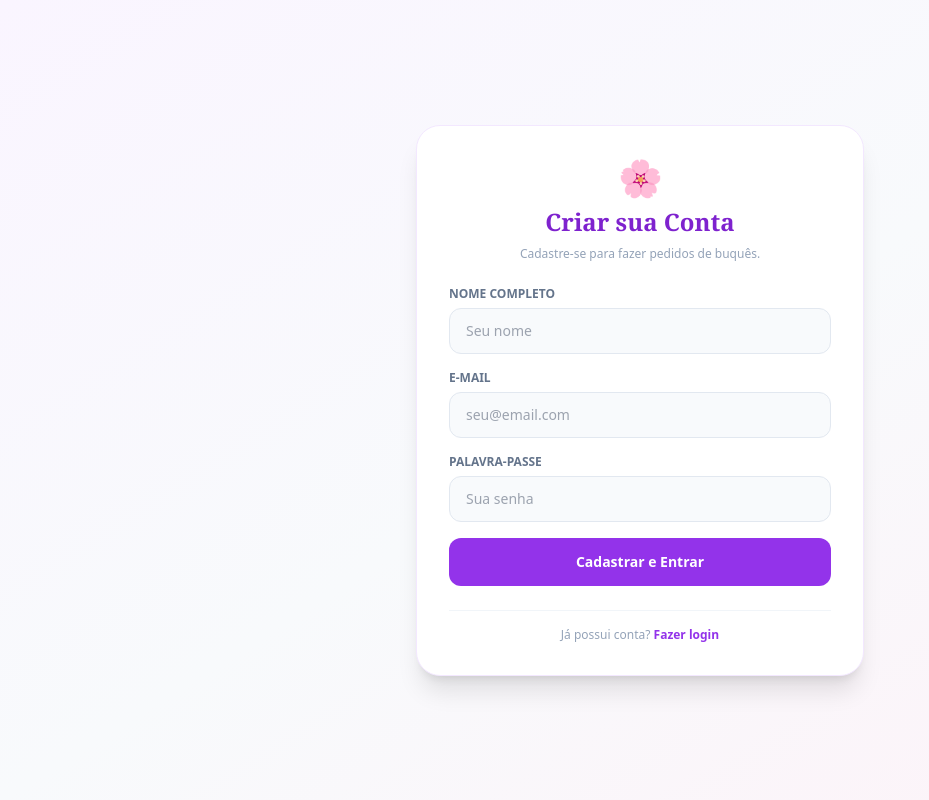
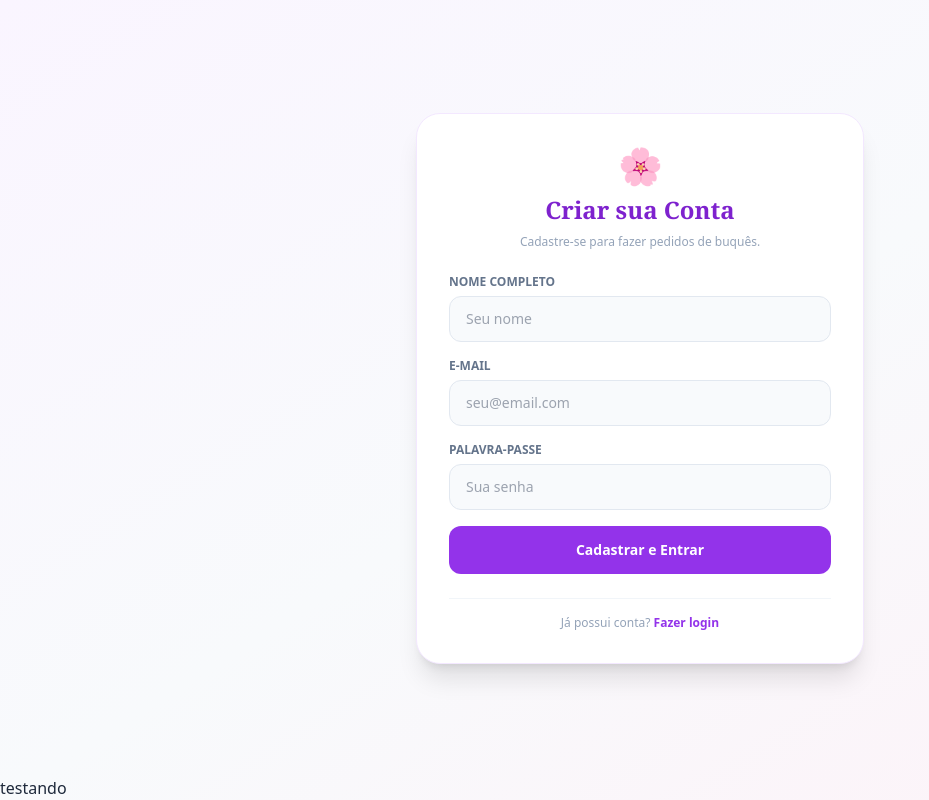
Before and after one commit to mariaclara2025/FloraAtelier, a Node server app: template views/cadastro.html in a window 1280 px wide. Shown: the whole page, without its empty margins (0-929 px from the left). Run offline with Node 20, Linux system fonts and the light colour scheme; the template is opened without the code that fills it, so the values that code supplies are empty; some libraries are stand-ins or nearby versions.

Commit message:
Atualizando html

```diff
--- a/views/cadastro.html
+++ b/views/cadastro.html
@@ -40,3 +40,5 @@
     </main>
 </body>
 </html>
+
+testando
```
